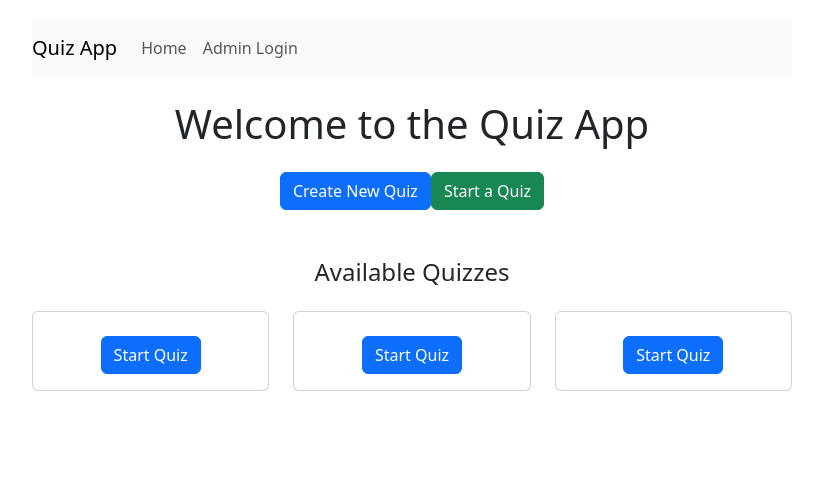
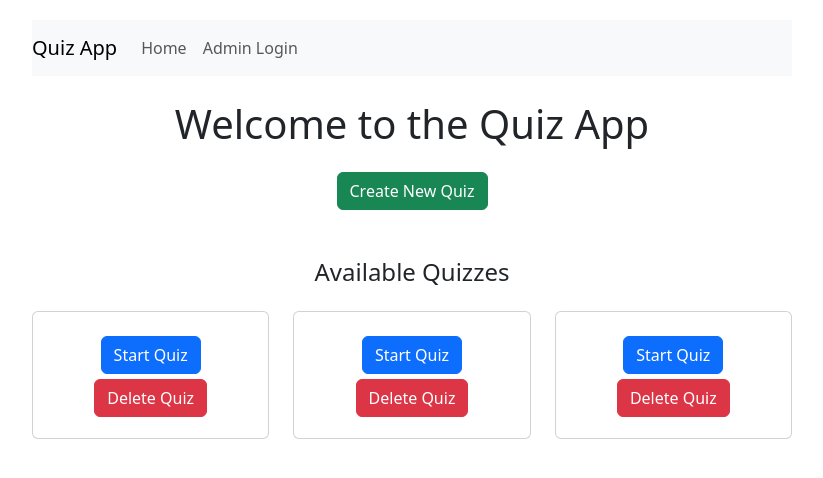
Before and after one commit to RamPrabath02/quizApp, a React (Vite) app in the folder frontend/: page / in a window 1280 px wide. Shown: the top 478 px of the page, without its empty margins (228-1051 px from the left). Built offline with nearby package versions, Linux system fonts and the light colour scheme; data requests are answered from the project's data file.

Commit message:
added delete functionality

```diff
--- a/frontend/src/App2.jsx
+++ b/frontend/src/App2.jsx
@@ -155,7 +155,7 @@ import "bootstrap/dist/css/bootstrap.min.css";
 function App2() {
   const [quizzes, setQuizzes] = useState([]);
   const [isAdmin, setIsAdmin] = useState(false); // Check for admin login
-
+  console.log(isAdmin)
   useEffect(() => {
     fetchQuizzes();
   }, []);
@@ -211,7 +211,7 @@ function App2() {
         </nav>
 
         <Routes>
-          <Route path="/" element={<HomePage quizzes={quizzes} />} />
+          <Route path="/" element={<HomePage quizzes={quizzes} setQuizzes={setQuizzes} />} />
           <Route path="/quiz/:quizId" element={<QuizPage />} />
           <Route
             path="/createQuiz"
--- a/frontend/src/components2/HomePage.jsx
+++ b/frontend/src/components2/HomePage.jsx
@@ -1,17 +1,37 @@
 import React from "react";
 import { Link } from "react-router-dom";
+import {Button} from "react-bootstrap";
+import backendClient from "../../services/api.js";
 
-const HomePage = ({ quizzes }) => {
-  return (
+const HomePage = ({ quizzes, setQuizzes  }) => {
+  const deleteQuiz = async(quizId) => {
+    try{
+      await backendClient.delete(`/deleteQuiz/${quizId}`)
+      alert("Deleted successfully")
+      fetchQuizzes()
+    } catch (err){
+       alert("Error in deleting quiz")
+       console.log(err)
+    }
+  }
+  const fetchQuizzes = async () => {
+    try {
+      const response = await backendClient.get("/quiz");
+      console.log(response.data);
+      setQuizzes(response.data);
+    } catch (error) {
+      console.error("Error fetching quizzes:", error);
+    }
+  };
+
+    return (
     <div className="text-center">
       <h1 className="mt-4">Welcome to the Quiz App</h1>
       <div className="mt-4">
-        <Link to="/createQuiz" className="btn btn-primary">
+        <Link to="/createQuiz" className="btn btn-success">
           Create New Quiz
         </Link>
-        <Link to="/" className="btn btn-success ml-3">
-          Start a Quiz
-        </Link>
+
       </div>
 
       <h2 className="mt-5">Available Quizzes</h2>
@@ -21,9 +41,13 @@ const HomePage = ({ quizzes }) => {
             <div className="card">
               <div className="card-body">
                 <h5 className="card-title">{quiz.quizName}</h5>
-                <Link to={`/quiz/${quiz.id}`} className="btn btn-primary">
-                  Start Quiz
-                </Link>
+                <>
+                  <Link to={`/quiz/${quiz.id}`} className="btn btn-primary">
+                    Start Quiz
+                  </Link>
+                  <Button className="btn btn-danger" onClick={() => deleteQuiz(quiz.id)}>Delete Quiz
+                  </Button>
+                </>
               </div>
             </div>
           </div>
--- a/frontend/src/components2/Login.jsx
+++ b/frontend/src/components2/Login.jsx
@@ -56,9 +56,9 @@ const Login = ({ setIsAdmin }) => {
   const handleLogin = (e) => {
     e.preventDefault();
     // Simple hardcoded password check for admin
+    console.log(password == "admin123")
     if (password === "admin123") {
       setIsAdmin(true);
-      window.location.href = "/";
     } else {
       alert("Invalid password!");
     }
--- a/frontend/src/components2/QuizPage.jsx
+++ b/frontend/src/components2/QuizPage.jsx
@@ -144,6 +144,7 @@
 
 import React, { useState, useEffect } from "react";
 import { useParams } from "react-router-dom";
+import backendClient from "../../services/api.js";
 
 function QuizPage() {
   const { quizId } = useParams();
@@ -152,10 +153,15 @@ function QuizPage() {
   const [clickedOptions, setClickedOptions] = useState({});
 
   useEffect(() => {
-    fetch(`/quiz/${quizId}`)
-      .then((res) => res.json())
-      .then((data) => setQuiz(data))
-      .catch((err) => console.log("Fetch error:", err));
+    const fetchQuizData = async() => {
+     try{
+       const response = await backendClient.get(`/quiz/${quizId}`);
+       setQuiz(response.data)
+     } catch (err){
+       console.log("Fetch error:", err)
+     }
+    }
+    fetchQuizData();
   }, [quizId]);
 
   const handleAnswerClick = (correctAnswer, selectedAnswer, questionIndex) => {
```
Also changed, not shown: 2 other files (tests, documents, lock files or other folders).
